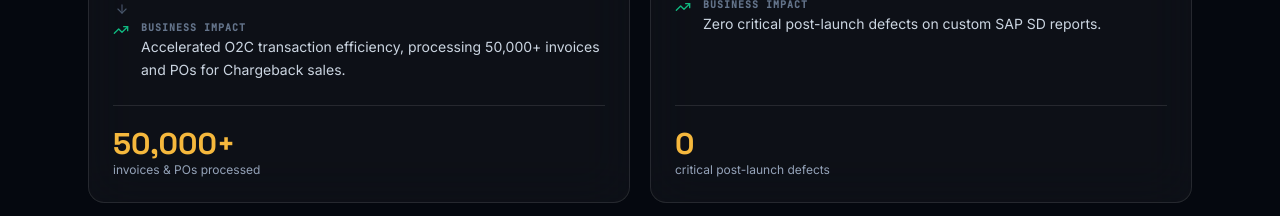
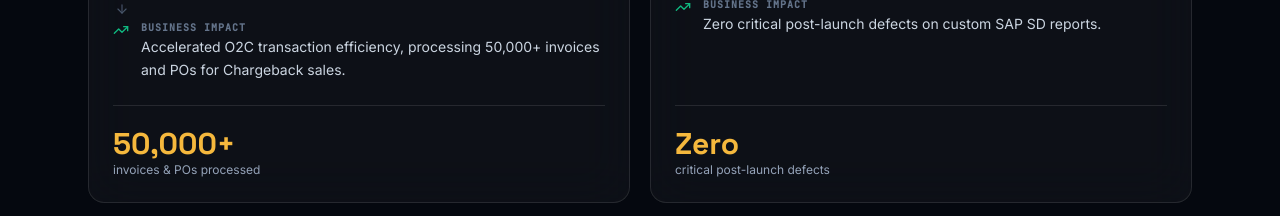
Before and after one commit to Dvkhatanhar/sap-portfolio, a React (Vite) app: page / in a window 1280 px wide. Shown: the part 1460-1676 px from the top of the page. Built offline with nearby package versions, Linux system fonts and the light colour scheme.

Commit message:
Update portfolio.ts

```diff
--- a/src/data/portfolio.ts
+++ b/src/data/portfolio.ts
@@ -206,7 +206,7 @@ export const portfolioData = {
         'Worked directly with offshore ABAP developers and established rigorous business logic validation for every custom SD report.',
       modules: ['SAP SD', 'ABAP (offshore)', 'Custom Reports'],
       impact: 'Zero critical post-launch defects on custom SAP SD reports.',
-      metric: { value: '0', label: 'critical post-launch defects' },
+      metric: { value: 'Zero', label: 'critical post-launch defects' },
       skills: ['sd', 'custom-reports', 'abap-collab', 'logic-validation', 's4hana'],
     },
     {
```
